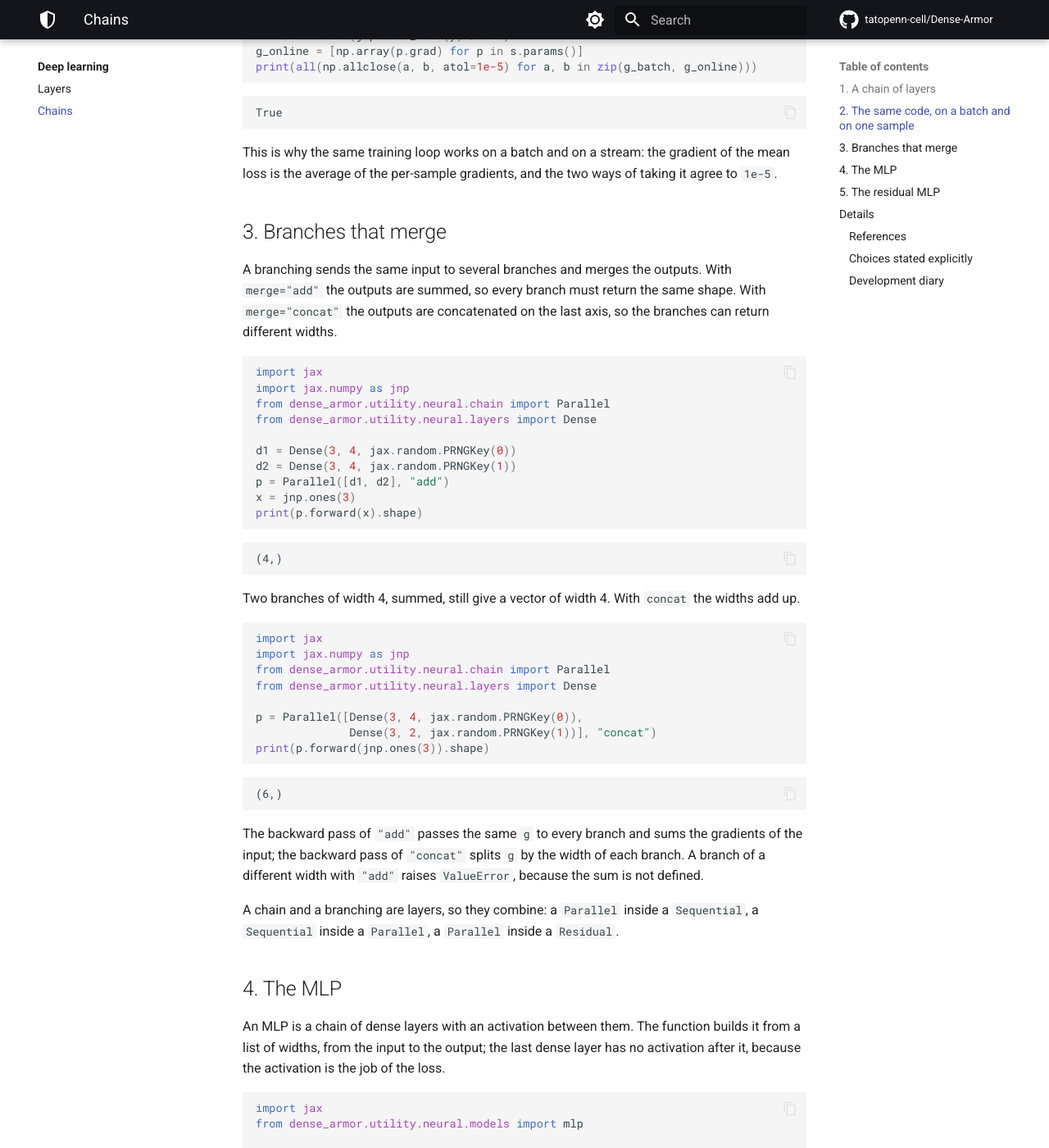
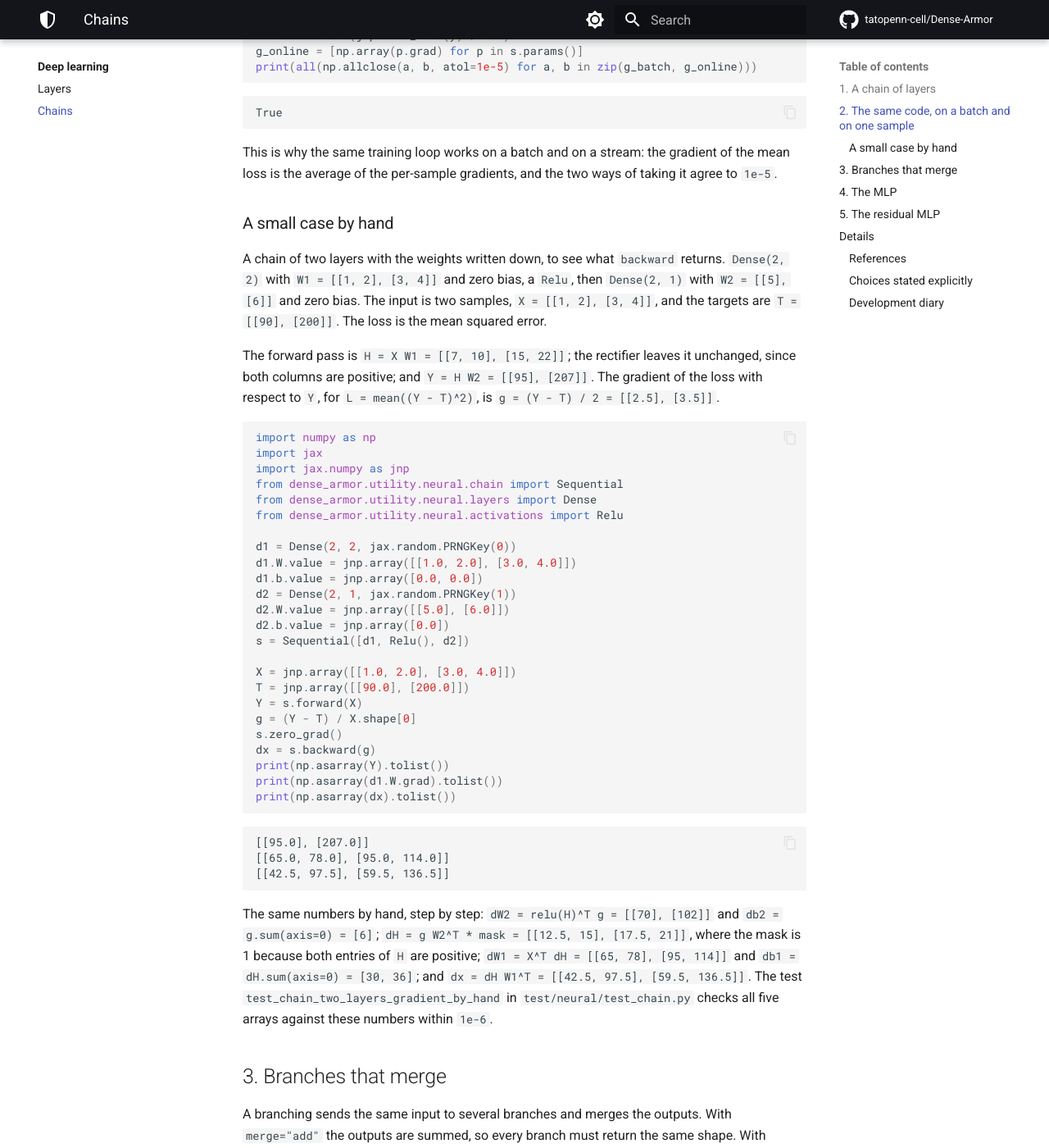
Before and after one commit to tatopenn-cell/Dense-Armor, an MkDocs documentation site: the page built from docs/neural/chains.md, in a window 1280 px wide and 1400 px high, scrolled down 1894 px. Shown: the whole window at 82% size. Built offline with MkDocs 1.6.1 and Material for MkDocs 9.7.7, drawn with Linux system fonts in a browser that asks for light colours; comment, search, counter and statistics services are not loaded.

Commit message:
taskN03 A2: chain of two Dense layers (2,2)->Relu->(2,1) with MSE on two samples, gradient by hand in test_chain and in chains.md, all five arrays within 1e-6

```diff
--- a/docs/neural/chains.md
+++ b/docs/neural/chains.md
@@ -78,6 +78,47 @@ True
 ~~~
 
 This is why the same training loop works on a batch and on a stream: the gradient of the mean loss is the average of the per-sample gradients, and the two ways of taking it agree to `1e-5`.
+
+### A small case by hand
+
+A chain of two layers with the weights written down, to see what `backward` returns. `Dense(2, 2)` with `W1 = [[1, 2], [3, 4]]` and zero bias, a `Relu`, then `Dense(2, 1)` with `W2 = [[5], [6]]` and zero bias. The input is two samples, `X = [[1, 2], [3, 4]]`, and the targets are `T = [[90], [200]]`. The loss is the mean squared error.
+
+The forward pass is `H = X W1 = [[7, 10], [15, 22]]`; the rectifier leaves it unchanged, since both columns are positive; and `Y = H W2 = [[95], [207]]`. The gradient of the loss with respect to `Y`, for `L = mean((Y - T)^2)`, is `g = (Y - T) / 2 = [[2.5], [3.5]]`.
+
+~~~python
+import numpy as np
+import jax
+import jax.numpy as jnp
+from dense_armor.utility.neural.chain import Sequential
+from dense_armor.utility.neural.layers import Dense
+from dense_armor.utility.neural.activations import Relu
+
+d1 = Dense(2, 2, jax.random.PRNGKey(0))
+d1.W.value = jnp.array([[1.0, 2.0], [3.0, 4.0]])
+d1.b.value = jnp.array([0.0, 0.0])
+d2 = Dense(2, 1, jax.random.PRNGKey(1))
+d2.W.value = jnp.array([[5.0], [6.0]])
+d2.b.value = jnp.array([0.0])
+s = Sequential([d1, Relu(), d2])
+
+X = jnp.array([[1.0, 2.0], [3.0, 4.0]])
+T = jnp.array([[90.0], [200.0]])
+Y = s.forward(X)
+g = (Y - T) / X.shape[0]
+s.zero_grad()
+dx = s.backward(g)
+print(np.asarray(Y).tolist())
+print(np.asarray(d1.W.grad).tolist())
+print(np.asarray(dx).tolist())
+~~~
+
+~~~
+[[95.0], [207.0]]
+[[65.0, 78.0], [95.0, 114.0]]
+[[42.5, 97.5], [59.5, 136.5]]
+~~~
+
+The same numbers by hand, step by step: `dW2 = relu(H)^T g = [[70], [102]]` and `db2 = g.sum(axis=0) = [6]`; `dH = g W2^T * mask = [[12.5, 15], [17.5, 21]]`, where the mask is 1 because both entries of `H` are positive; `dW1 = X^T dH = [[65, 78], [95, 114]]` and `db1 = dH.sum(axis=0) = [30, 36]`; and `dx = dH W1^T = [[42.5, 97.5], [59.5, 136.5]]`. The test `test_chain_two_layers_gradient_by_hand` in `test/neural/test_chain.py` checks all five arrays against these numbers within `1e-6`.
 
 ## 3. Branches that merge
 
```
Also changed, not shown: 1 other file.
